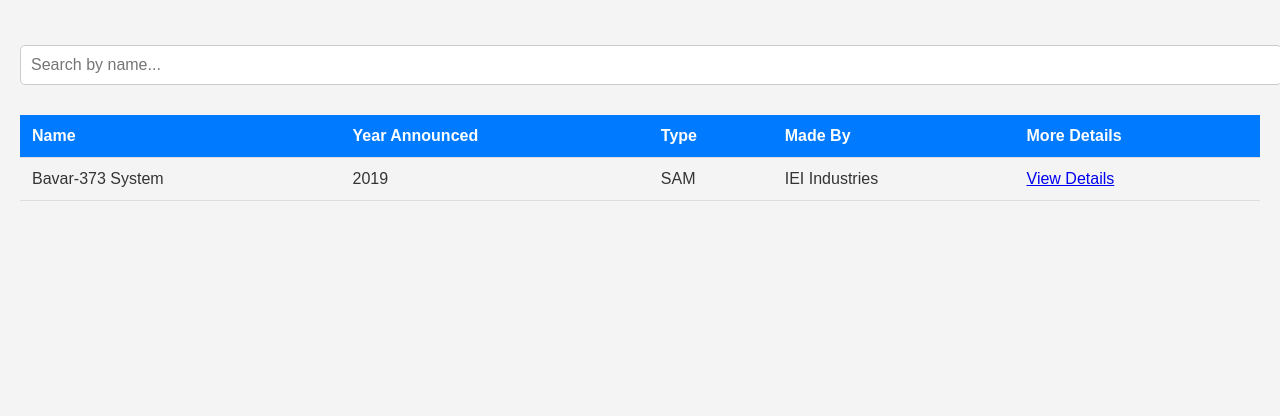
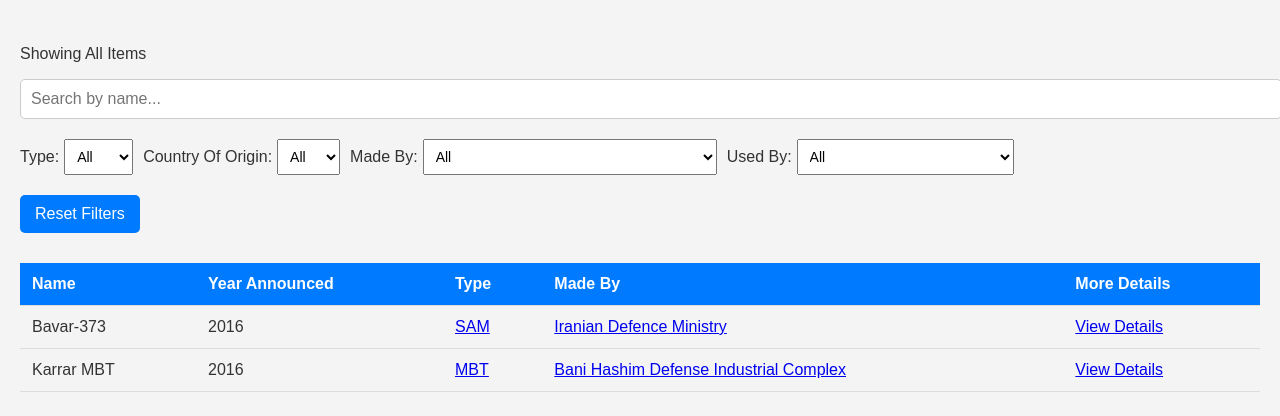
Before and after one commit to ShadowSucks/militarystuff, a plain HTML site: page index.html in a window 1280 px wide. Shown: the part 126-542 px from the top of the page. Drawn offline with Linux system fonts and the light colour scheme.

Commit message:
Added filters

```diff
--- a/data.json
+++ b/data.json
@@ -1,19 +1,19 @@
 [
     {
         "id": 1,
-        "name": "Bavar-373 System",
-        "description": "aaaa",
-        "yearAnnounced": 2019,
+        "name": "Bavar-373",
+        "description": "Bavar-373 is an Iranian long-range road-mobile surface-to-air missile system unveiled in August 2016.  Iran describes it as a competitor of the S-300 missile system.",
+        "yearAnnounced": 2016,
         "yearAbandoned": null,
-        "totalMade": 100,
+        "totalMade": null,
         "type": "SAM",
-        "madeBy": "IEI Industries",
+        "madeBy": "Iranian Defence Ministry",
         "countryOfOrigin": "Iran",
-        "usedBy": "IRGC,IRI Army",
+        "usedBy": "IRGC Aerospace Forces,IRI Army Air Defense Forces",
         "properties": [
             {
                 "name":"Range",
-                "value": "500km"
+                "value": "300km"
             },
             {
                 "name":"Total number of missles",
@@ -23,5 +23,42 @@
         "pictures": [
             "./pictures/bavar373_1.jpg"
         ]
+    },
+    {
+        "id": 2,
+        "name": "Karrar MBT",
+        "description": "The Karrar is an Iranian main battle tank. The tank was announced in 2016. At the announcement, it was stated that it possessed an electro-optical fire control system, a laser rangefinder, ballistic computer and could fire at both stationary and mobile targets in day or night.",
+        "yearAnnounced": 2016,
+        "yearAbandoned": null,
+        "totalMade": 800,
+        "type": "MBT",
+        "madeBy": "Bani Hashim Defense Industrial Complex",
+        "countryOfOrigin": "Iran",
+        "usedBy": "IRGC,IRGC Ground Forces,IRI Army,IRI Army Ground Forces",
+        "properties": [
+            {
+                "name":"Mass",
+                "value": "50 Tons"
+            },
+            {
+                "name":"Crew",
+                "value": "3"
+            },
+            {
+                "name":"Maximum Speed",
+                "value": "70km/h"
+            },
+            {
+                "name":"Main Armament",
+                "value": "125 mm 2A46M"
+            },
+            {
+                "name":"Operational Range",
+                "value": "~550km"
+            }
+        ],
+        "pictures": [
+            "./pictures/karrarmbt_1.jpg"
+        ]
     }
 ]
--- a/index.html
+++ b/index.html
@@ -5,11 +5,20 @@
     <meta name="viewport" content="width=device-width, initial-scale=1.0">
     <title>MilitaryStuff</title>
     <link rel="stylesheet" href="styles.css">
-
 </head>
 <body>
     <p id="maintitle">MilitaryStuff</p>
+
+    <!-- Display Selected Category -->
+    <p id="current-category">Showing All Items</p>
+
     <input type="text" id="search" placeholder="Search by name..." oninput="searchItems()">
+
+    <!-- Dynamic Filters Section -->
+    <div id="filters" class="filter-row"></div>
+
+    <button id="reset-filters" onclick="resetFilters()">Reset Filters</button>
+
     <table id="data-table">
         <thead>
             <tr>
@@ -25,11 +34,39 @@
 
     <script>
         let allData = [];
+        let filteredData = [];
 
         async function loadData() {
             const response = await fetch('data.json'); // Ensure 'data.json' is accessible
             allData = await response.json();
-            displayItems(allData);
+            filteredData = allData;
+
+            // Apply filters from GET parameters
+            const params = new URLSearchParams(window.location.search);
+            const filterType = params.get("type");
+            const filterMadeBy = params.get("madeBy");
+            const filterCountry = params.get("countryOfOrigin");
+            const filterUsedBy = params.get("usedBy");
+
+            if (filterType) {
+                filteredData = filteredData.filter(item => item.type === filterType);
+                document.getElementById("current-category").textContent = `Showing ${filterType} Items`;
+            }
+            if (filterMadeBy) {
+                filteredData = filteredData.filter(item => item.madeBy === filterMadeBy);
+                document.getElementById("current-category").textContent = `Showing ${filterMadeBy} Items`;
+            }
+            if (filterCountry) {
+                filteredData = filteredData.filter(item => item.countryOfOrigin === filterCountry);
+                document.getElementById("current-category").textContent = `Showing ${filterCountry} Items`;
+            }
+            if (filterUsedBy) {
+                filteredData = filteredData.filter(item => item.usedBy.split(',').some(used => used.trim() === filterUsedBy));
+                document.getElementById("current-category").textContent = `Showing ${filterUsedBy} Items`;
+            }
+
+            displayItems(filteredData);
+            generateFilters(); // Regenerate the filter UI based on data
         }
 
         function displayItems(data) {
@@ -40,8 +77,8 @@
                 row.innerHTML = `
                     <td>${item.name}</td>
                     <td>${item.yearAnnounced}</td>
-                    <td>${item.type}</td>
-                    <td>${item.madeBy}</td>
+                    <td><a href="#" onclick="filterByCategory('${item.type}')">${item.type}</a></td>
+                    <td><a href="#" onclick="filterByMadeBy('${item.madeBy}')">${item.madeBy}</a></td>
                     <td><a href="details.html?id=${item.id}">View Details</a></td>
                 `;
                 tableBody.appendChild(row);
@@ -50,8 +87,73 @@
 
         function searchItems() {
             const query = document.getElementById("search").value.toLowerCase();
-            const filteredData = allData.filter(item => item.name.toLowerCase().includes(query));
-            displayItems(filteredData);
+            const result = filteredData.filter(item => item.name.toLowerCase().includes(query));
+            displayItems(result);
+        }
+
+        function filterByCategory(category) {
+            const params = new URLSearchParams(window.location.search);
+            params.set("type", category);
+            window.location.search = params.toString(); // Update URL with new filter
+        }
+
+        function filterByMadeBy(madeBy) {
+            const params = new URLSearchParams(window.location.search);
+            params.set("madeBy", madeBy);
+            window.location.search = params.toString(); // Update URL with new filter
+        }
+
+        function resetFilters() {
+            window.location.href = "index.html"; // Reload the page without any filters
+        }
+
+        // Generate filter options dynamically based on available attributes in data.json
+        function generateFilters() {
+            const filtersDiv = document.getElementById("filters");
+            filtersDiv.innerHTML = "";  // Clear existing filters
+
+            const attributes = ["type", "countryOfOrigin", "madeBy", "usedBy"];
+            attributes.forEach(attr => {
+                // Get unique values for each attribute
+                const uniqueValues = [...new Set(allData.flatMap(item =>
+                    (attr === "usedBy" ? item[attr].split(",") : [item[attr]])))];
+
+                const filterDiv = document.createElement("div");
+                filterDiv.classList.add("filter-group");
+                filterDiv.innerHTML = `
+                    <label for="${attr}">${capitalize(attr.replace(/([A-Z])/g, ' $1'))}:</label>
+                    <select id="${attr}" onchange="applyFilter('${attr}')">
+                        <option value="">All</option>
+                        ${uniqueValues.map(value => `<option value="${value.trim()}">${value.trim()}</option>`).join('')}
+                    </select>
+                `;
+                filtersDiv.appendChild(filterDiv);
+
+                // Check if any GET parameter already applies a filter to this attribute
+                const params = new URLSearchParams(window.location.search);
+                const selectedValue = params.get(attr);
+                if (selectedValue) {
+                    document.getElementById(attr).value = selectedValue;
+                }
+            });
+        }
+
+        function applyFilter(attribute) {
+            const selectedValue = document.getElementById(attribute).value;
+            const params = new URLSearchParams(window.location.search);
+
+            if (selectedValue === "") {
+                params.delete(attribute);
+            } else {
+                params.set(attribute, selectedValue);
+            }
+
+            window.location.search = params.toString(); // Update the URL with the new filter
+        }
+
+        // Capitalize the first letter of each word in the string
+        function capitalize(str) {
+            return str.replace(/\b\w/g, char => char.toUpperCase());
         }
 
         loadData().catch(error => console.error('Error loading data:', error));
--- a/styles.css
+++ b/styles.css
@@ -85,6 +85,56 @@ h1 {
         width: 100%;
     }
 }
+
+/* Filter Row */
+.filter-row {
+    display: flex;
+    flex-wrap: wrap;
+    gap: 10px;
+    margin-bottom: 20px;
+}
+
+.filter-group {
+    display: flex;
+    align-items: center;
+    gap: 5px;
+}
+
+.filter-group select {
+    padding: 8px;
+    font-size: 14px;
+}
+
+#search {
+    width: 100%;
+    padding: 10px;
+    margin-bottom: 20px;
+    border: 1px solid #ccc;
+    border-radius: 5px;
+    font-size: 16px;
+}
+
+#maintitle {
+    font-size: 3em;
+    text-align: center;
+    font-weight: bolder;
+}
+
+/* Button Styling */
+button {
+    padding: 10px 15px;
+    background-color: #007bff;
+    color: white;
+    border: none;
+    border-radius: 5px;
+    cursor: pointer;
+    font-size: 16px;
+    margin-bottom: 20px;
+}
+
+button:hover {
+    background-color: #0056b3;
+}
 /* Table Styles */
 table {
     width: 100%;
@@ -102,16 +152,3 @@ th {
     background-color: #007bff;
     color: white;
 }
-#search {
-    width: 100%;
-    padding: 10px;
-    margin-bottom: 20px;
-    border: 1px solid #ccc;
-    border-radius: 5px;
-    font-size: 16px;
-}
-#maintitle {
-    font-size: 3em;
-    text-align: center;
-    font-weight: bolder;
-}
```
Also changed, not shown: details.html (+13 -5 lines), pictures/karrarmbt_1.jpg (added).
